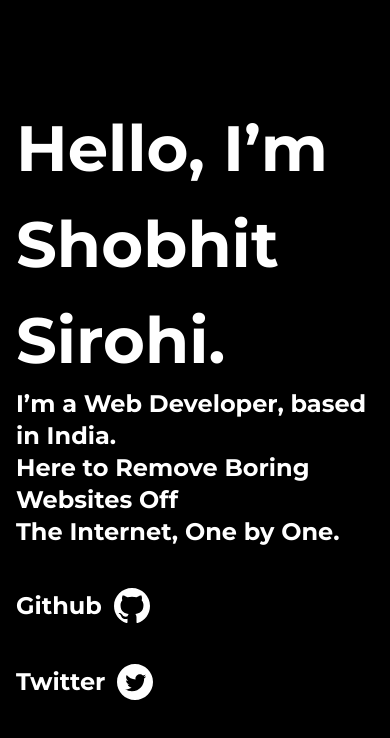
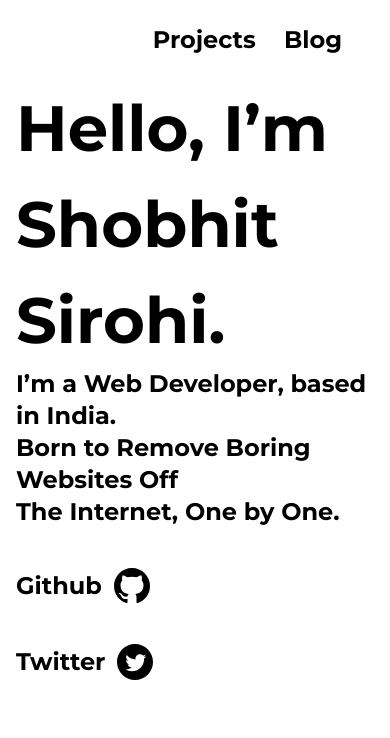
Before and after one commit to shobhit-sirohi/old-Portfolio, a website built with Vite: page index.html in a window 390 px wide. Built offline with nearby package versions, Linux system fonts and the light colour scheme.

Commit message:
responsiveness added

```diff
--- a/index.html
+++ b/index.html
@@ -13,9 +13,9 @@
     />
     <title>Shobhit Sirohi</title>
   </head>
-  <body class="px-4 text-white bg-black">
-    <div class="flex">
-      <div class="flex items-center justify-center flex-grow">
+  <body class="px-4 text-black bg-white dark:text-white dark:bg-black">
+    <div class="flex flex-col md:flex-row">
+      <div class="flex items-center justify-center flex-grow order-2 mt-6 md:order-1 md:mt-0">
         <div class="d-100 h-2/3">
           <h1 class="font-bold text-6xxl font-mont">
             Hello, I’m <br />
@@ -25,12 +25,12 @@
             I’m a Web Developer, based in India.
 
             <br />
-            Here to Remove Boring Websites Off<br />
+            Born to Remove Boring Websites Off<br />
             The Internet, One by One.
           </h2>
 
           <a
-            class="flex items-center mt-10 text-2xl font-bold hover:text-pink-400 font-mont"
+            class="flex items-center mt-10 text-2xl font-bold w-36 hover:text-pink-400 font-mont"
             href="https://github.com/shobhit-sirohi"
             target="_blank"
           >
@@ -41,8 +41,9 @@
               />
             </svg>
           </a>
+
           <a
-            class="flex items-center mt-10 text-2xl font-bold font-mont hover:text-pink-400"
+            class="flex items-center mt-10 text-2xl font-bold w-36 font-mont hover:text-pink-400"
             href="https://twitter.com/ShobhitSirohi"
             target="_blank"
           >
@@ -55,12 +56,14 @@
           </a>
         </div>
       </div>
-      <div class="hidden lg:flex">
+      <div class="hidden lg:flex md:order-2">
         <img class="h-screen" src="./images/saly-new.png" alt="cute illustration" />
       </div>
-      <div class="hidden mt-6 mr-8 md:flex">
-        <a class="text-2xl font-bold hover:text-pink-400 font-mont" href="#">Projects</a>
-        <a class="ml-6 text-2xl font-bold hover:text-pink-400 font-mont" href="#">Blog</a>
+      <div class="flex justify-end order-1 mt-6 mr-8 md:order-3">
+        <div>
+          <a class="text-2xl font-bold hover:text-pink-400 font-mont" href="#">Projects</a>
+          <a class="ml-6 text-2xl font-bold hover:text-pink-400 font-mont" href="https://sirohi.hashnode.dev" target="_blank">Blog</a>
+        </div>
       </div>
     </div>
   </body>
--- a/tailwind.config.js
+++ b/tailwind.config.js
@@ -1,6 +1,6 @@
 module.exports = {
   purge: ["./*.html", "./*.js"],
-  darkMode: false, // or 'media' or 'class'
+  darkMode: "media", // or 'media' or 'class'
   theme: {
     extend: {
       fontFamily: {
@@ -12,6 +12,9 @@ module.exports = {
       flex: {
         50: "30% 0 auto",
       },
+      colors: {
+        blue1: "#188CD8",
+      },
     },
   },
   variants: {
```
Also changed, not shown: 2 other files.
